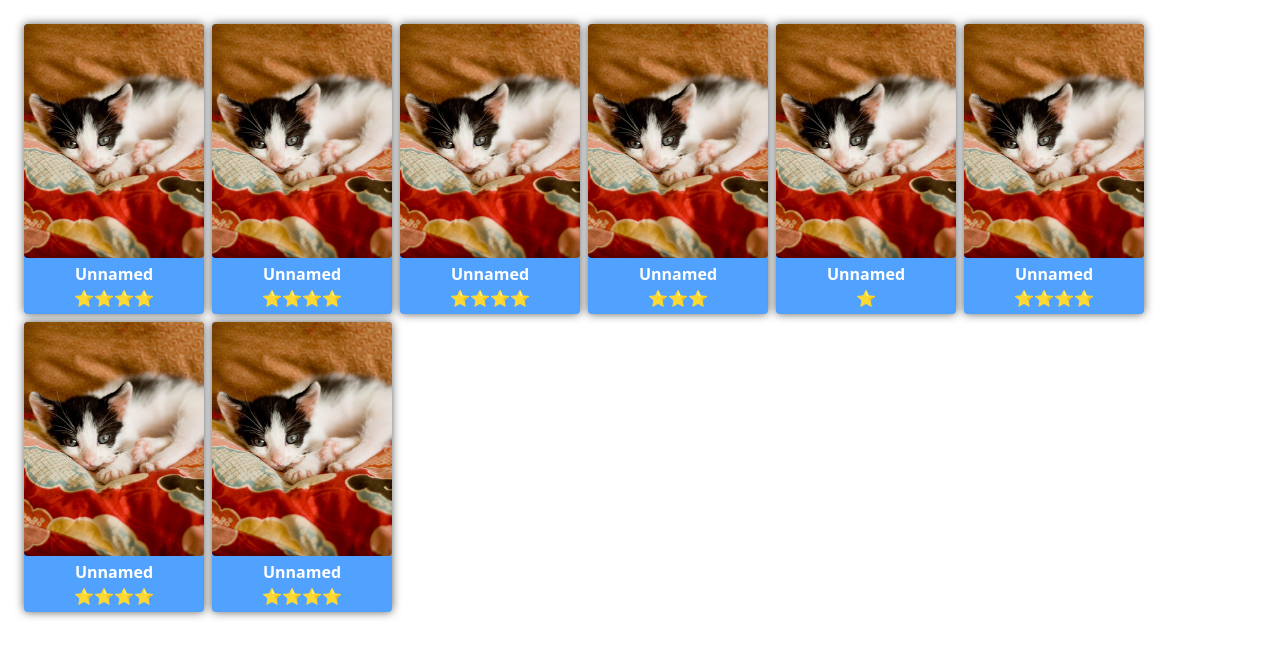
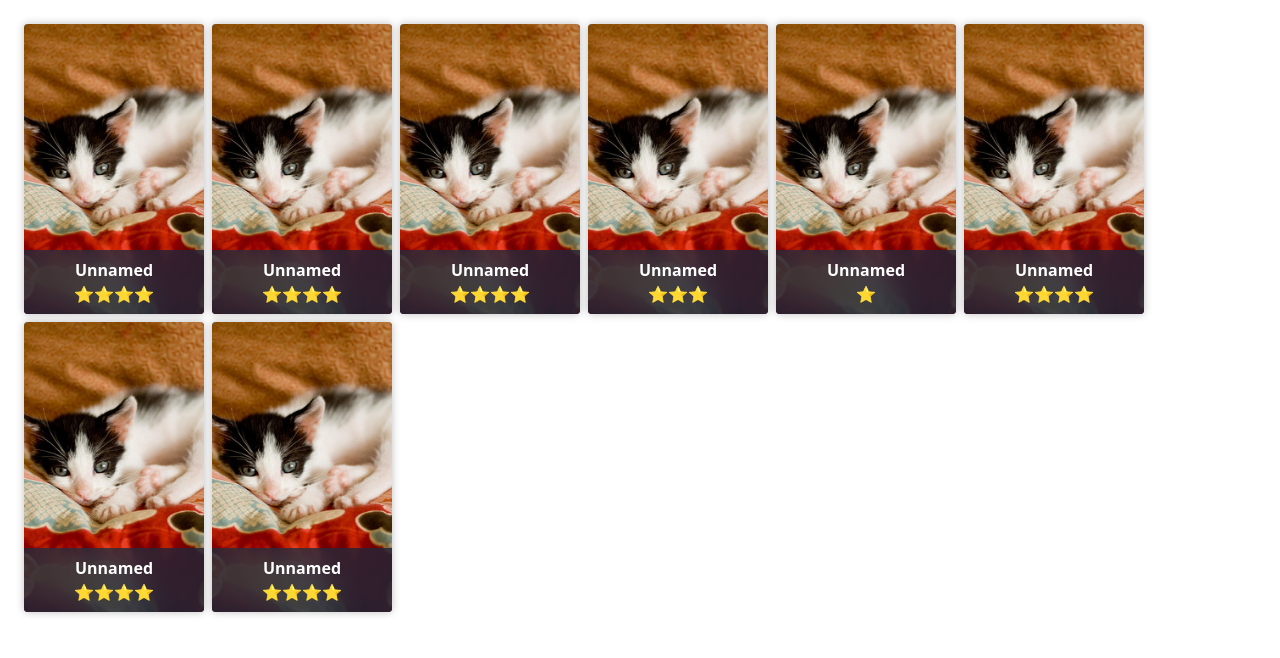
Before and after one commit to lboeglin/microservices-card-platform, an Astro site in the folder gacha_game/: page / in a window 1280 px wide. Built offline with nearby package versions, Linux system fonts and the light colour scheme; Astro itself is replaced by a stand-in of ours.

Commit message:
tweak: card adjustments

```diff
--- a/gacha_game/src/components/Card.jsx
+++ b/gacha_game/src/components/Card.jsx
@@ -11,7 +11,6 @@ export default ({ name = 'Unnamed', rarity = Rarity.COMMON, artwork = '', goofy
 	const [tilt, setTilt] = useState({ x: 0, y: 0 })
 	const height = 290
 	const width = 180
-	const light = { x: -1, y: -1 }
 	const card = (
 		<div
 			style={goofy ? {
@@ -22,10 +21,10 @@ export default ({ name = 'Unnamed', rarity = Rarity.COMMON, artwork = '', goofy
 			} : {
 				width: `${width}px`,
 				height: `${height}px`,
-				transform: `perspective(120rem) rotate3D(${-tilt.y
-					}, ${tilt.x}, 0, ${Math.sqrt(tilt.x ** 2 + tilt.y ** 2) / 7}deg)`,
+				transform: `perspective(500px) rotate3D(${-tilt.y
+					}, ${tilt.x}, 0, ${Math.sqrt(tilt.x ** 2 + tilt.y ** 2) / 10}deg)`,
 				transformStyle: 'preserve-3d',
-				boxShadow: `${(tilt.x * 10) / width / 2}px ${(tilt.y * 10) / height / 2}px 10px #000000a2`
+				boxShadow: `${(tilt.x * 20) / width / 2}px ${(tilt.y * 20) / height / 2}px 8px #00000042`
 			}}
 			onMouseMove={(e) => {
 				const rect = e.currentTarget.getBoundingClientRect()
@@ -35,22 +34,22 @@ export default ({ name = 'Unnamed', rarity = Rarity.COMMON, artwork = '', goofy
 			}}
 			onMouseLeave={(e) => { setTilt({ x: 0, y: 0 }) }}
 			className={"relative bg-blue-400 text-white text-center rounded flex flex-col hover:z-10 ease-out duration-400 transition-all hover:scale-[1.10]"}>
-			<img className="object-cover w-full h-full rounded flex-grow" src={artwork} />
-			<div className="m-1">
+			<img className="object-cover object-top w-full h-full rounded" src={artwork} />
+			<div className="absolute left-0 bottom-0 backdrop-blur-lg rounded-b bg-slate-800/75 text-center w-full p-2">
 				<h1 className="font-bold">
 					{name}
 					<br />
 					{"⭐".repeat(rarity + 1 || 1)}
 				</h1>
-				<div
-					style={{
-						background: '#ffffffa0',
-						opacity: Math.max(light.x * tilt.x / width / 2 + light.y * tilt.y / height / 2, 0),
-						//background: `radial-gradient(circle at ${(tilt.x + width / 2) / width * 100}% ${(tilt.y + height / 2) / height * 100}%, #ffffff2a 0%, #ffffff02 100%)`,
-						mixBlendMode: 'color-dodge'
-					}}
-					className="absolute top-0 left-0 w-full h-full ease-out transition-opacity">
-				</div>
+			</div>
+			<div
+				style={{
+					//background: '#ffffffa0',
+					opacity: Math.max(Math.abs(tilt.x) / (width / 2), Math.abs(tilt.y) / (height / 2)),
+					background: `radial-gradient(circle at ${(tilt.x + width / 2) / width * 100}% ${(tilt.y + height / 2) / height * 100}%, #ffffff2a 0%, #ffffff12 100%)`,
+					mixBlendMode: 'lighten'
+				}}
+				className="absolute top-0 left-0 w-full h-full ease-out transition-opacity">
 			</div>
 		</div >
 	)
```
